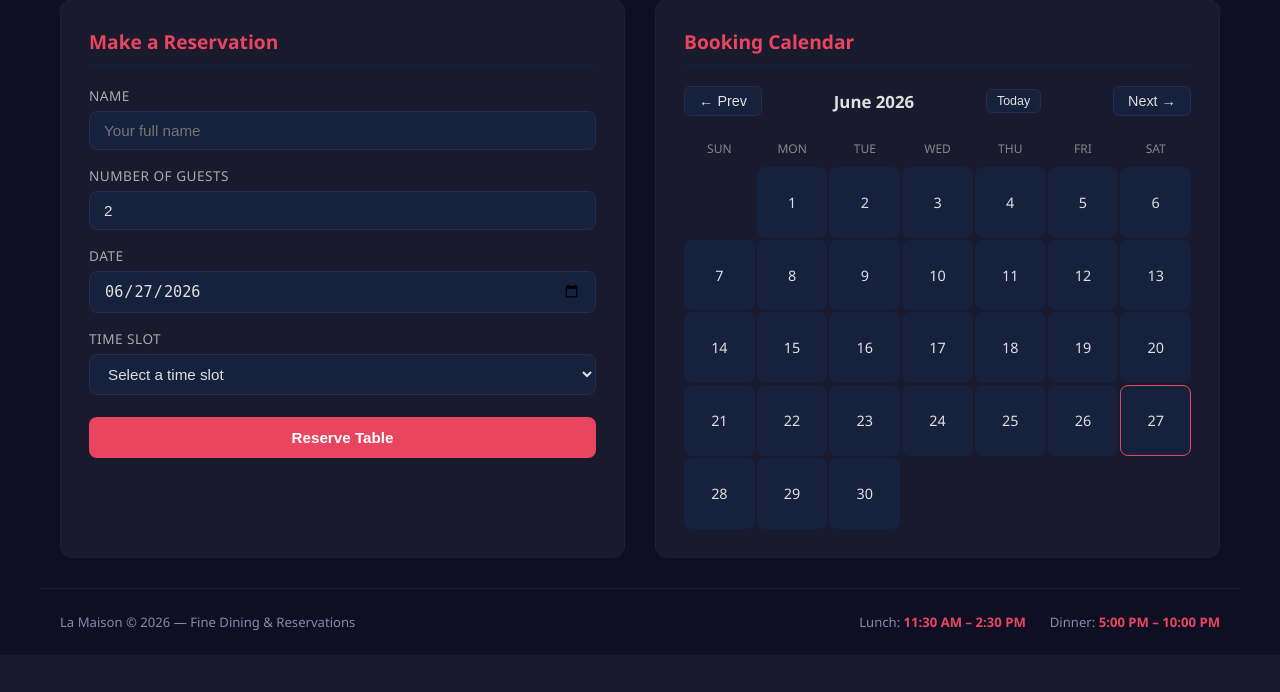
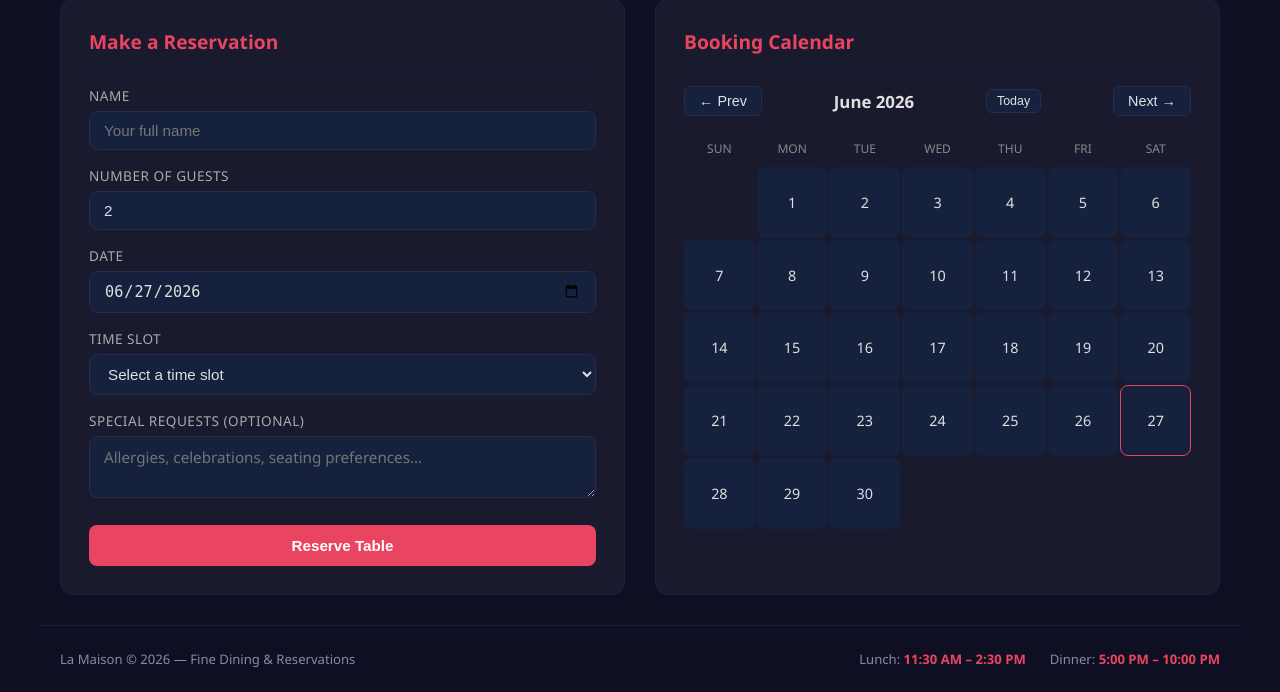
Before and after one commit to ShubhamDevops07/restaurant-booking, a Flask app: page / in a window 1280 px wide. Shown: the part 229-921 px from the top of the page. Before the commit the page ends 859 px from the top, so only its background shows below. Run offline with Flask 2, Linux system fonts and the light colour scheme; data that the repository does not hold is empty.

Commit message:
Add special requests/notes field to bookings
Allow guests to include optional notes like dietary restrictions,
celebrations, or seating preferences when making a reservation.

Co-Authored-By: Claude Opus 4.6 <noreply@anthropic.com>
Claude-Session: https://claude.ai/code/session_01HKQwWG9dj64x8XPPrioQ4T

```diff
--- a/app.py
+++ b/app.py
@@ -22,9 +22,13 @@ def init_db():
             guests INTEGER NOT NULL,
             date TEXT NOT NULL,
             time TEXT NOT NULL,
+            notes TEXT DEFAULT '',
             created_at TIMESTAMP DEFAULT CURRENT_TIMESTAMP
         )
     """)
+    existing = [row[1] for row in conn.execute("PRAGMA table_info(bookings)").fetchall()]
+    if "notes" not in existing:
+        conn.execute("ALTER TABLE bookings ADD COLUMN notes TEXT DEFAULT ''")
     conn.commit()
     conn.close()
 
@@ -44,6 +48,7 @@ def book():
     guests = data.get("guests")
     date = data.get("date", "").strip()
     time_slot = data.get("time", "").strip()
+    notes = data.get("notes", "").strip()
 
     if not name:
         return jsonify({"error": "Name is required"}), 400
@@ -58,8 +63,8 @@ def book():
 
     conn = get_db()
     conn.execute(
-        "INSERT INTO bookings (name, guests, date, time) VALUES (?, ?, ?, ?)",
-        (name, int(guests), date, time_slot),
+        "INSERT INTO bookings (name, guests, date, time, notes) VALUES (?, ?, ?, ?, ?)",
+        (name, int(guests), date, time_slot, notes),
     )
     conn.commit()
     conn.close()
@@ -91,6 +96,7 @@ def api_bookings():
             "guests": b["guests"],
             "date": b["date"],
             "time": b["time"],
+            "notes": b["notes"] or "",
         }
         for b in bookings
     ]
--- a/templates/index.html
+++ b/templates/index.html
@@ -53,6 +53,23 @@
             font-size: 0.85rem;
             text-transform: uppercase;
             letter-spacing: 0.5px;
+        }
+        .form-group textarea {
+            width: 100%;
+            padding: 10px 14px;
+            background: #16213e;
+            border: 1px solid #2a2a4a;
+            border-radius: 8px;
+            color: #e0e0e0;
+            font-size: 0.95rem;
+            font-family: inherit;
+            resize: vertical;
+            min-height: 60px;
+            transition: border-color 0.2s;
+        }
+        .form-group textarea:focus {
+            outline: none;
+            border-color: #e94560;
         }
         .form-group input, .form-group select {
             width: 100%;
@@ -217,6 +234,13 @@
         }
         .booking-info .b-name { color: #fff; font-weight: 600; }
         .booking-info .b-meta { color: #888; }
+        .booking-notes {
+            font-size: 0.8rem;
+            color: #aaa;
+            font-style: italic;
+            margin-top: 4px;
+            padding-left: 2px;
+        }
 
         /* Stats bar */
         .stats-bar {
@@ -344,6 +368,10 @@
                             <option value="10:00 PM">10:00 PM</option>
                         </optgroup>
                     </select>
+                </div>
+                <div class="form-group">
+                    <label>Special Requests (optional)</label>
+                    <textarea id="notes" placeholder="Allergies, celebrations, seating preferences..." maxlength="500"></textarea>
                 </div>
                 <button type="submit" class="btn btn-primary">Reserve Table</button>
             </form>
@@ -513,6 +541,7 @@
                             <span class="b-name">${b.name}</span>
                             <span class="b-meta">${b.time}</span>
                             <span class="b-meta">${b.guests} guest${b.guests > 1 ? 's' : ''}</span>
+                            ${b.notes ? `<div class="booking-notes">${b.notes}</div>` : ''}
                         </div>
                         <button class="btn btn-cancel" onclick="cancelBooking(${b.id})">Cancel</button>
                     </div>
@@ -531,7 +560,8 @@
                 name: document.getElementById('name').value,
                 guests: document.getElementById('guests').value,
                 date: document.getElementById('date').value,
-                time: document.getElementById('time').value
+                time: document.getElementById('time').value,
+                notes: document.getElementById('notes').value
             };
 
             fetch('/book', {
```
